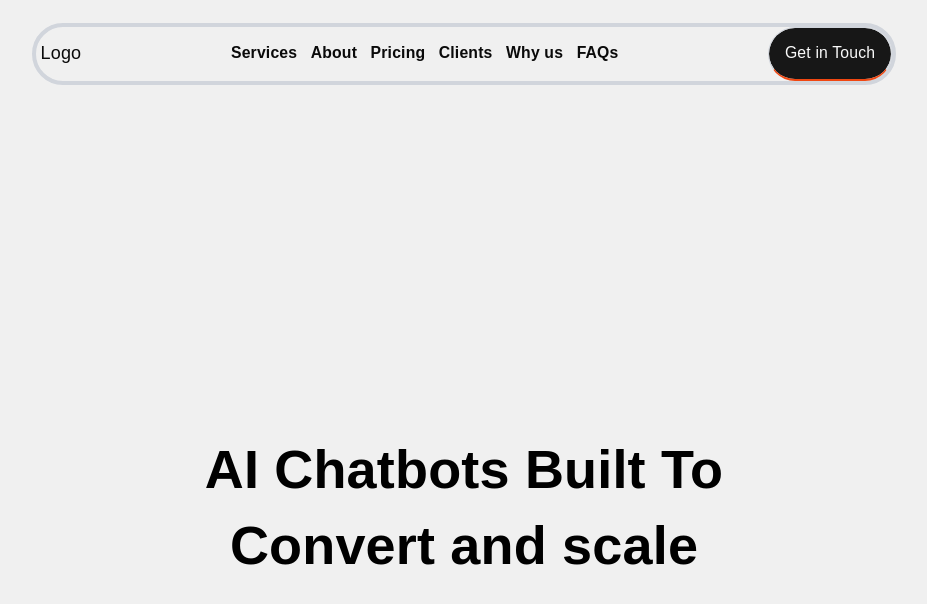
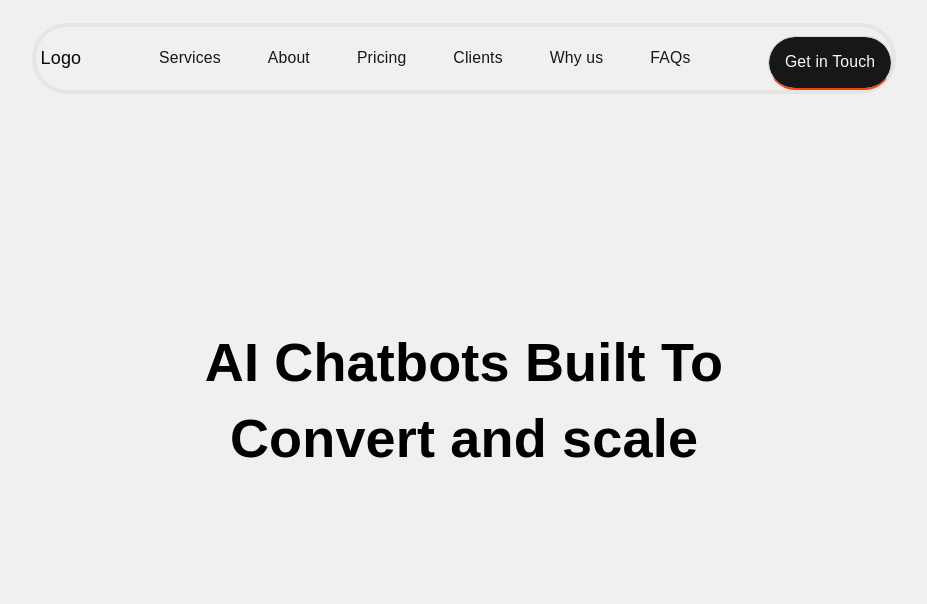
Before and after one commit to amuif/gsap-landing-page, a React (Vite) app: page / in a window 1280 px wide. Shown: the top 604 px of the page, without its empty margins (176-1103 px from the left). Built offline with nearby package versions, Linux system fonts and the light colour scheme.

Commit message:
feat:nav is done

```diff
--- a/src/App.tsx
+++ b/src/App.tsx
@@ -2,8 +2,10 @@ import Hero from "./components/hero";
 import NavBar from "./components/nav-bar";
 function App() {
   return (
-    <div className="font-sans">
-      <NavBar />
+    <div className="font-sans relative">
+      <div className="absolute top-0 left-0 w-full z-50">
+        <NavBar />
+      </div>
       <Hero />
     </div>
   );
--- a/src/components/nav-bar.tsx
+++ b/src/components/nav-bar.tsx
@@ -48,20 +48,22 @@ export default NavBar;
 
 const DesktopNavBar = () => {
   return (
-    <div className="w-full flex items-center justify-between  border-solid border-4 border-gray-300 rounded-full  pl-1 pr-0 ">
+    <div className="w-full flex items-center justify-between  border-solid border-4 border-[#E5E5E5] rounded-full  pl-1 pr-0 ">
       <div>
         <h1>Logo</h1>
       </div>
       <div>
-        <nav className="w-full flex flex-row gap-3 font-semibold text-sm">
+        <nav className="w-full flex flex-row gap-5 font-semibold text-sm">
           {NavLinks.map((link, index) => (
+            <Button variant='link'>
               <a key={index} href={link.href}>
                 {link.name}
               </a>
+            </Button>
           ))}
         </nav>
       </div>
-      <div>
+      <div className="mt-2">
         <GetInTouchButton text="Get in Touch" size={"xl"} />
       </div>
     </div>
@@ -74,14 +76,14 @@ const MobileNavBar = () => {
     <motion.div
       layout
       transition={{ duration: 0.4, ease: "easeInOut" }}
-  className="w-full border-solid border-4 p-1 overflow-hidden rounded-xl border-gray-300 "
+      className="w-full border-solid border-4 p-1 overflow-hidden rounded-xl border-[#E5E5E5] bg-white"
     >
       <div className="w-full flex justify-between items-center ">
         <div>Logo</div>
         <Button
           variant="ghost"
           onClick={() => setIsOpen(!isOpen)}
-      className="relative flex flex-col items-center justify-center w-12 h-12 gap-1.5"
+          className="relative flex flex-col items-center justify-center w-12 h-12 gap-1.5 bg-slate-100! rounded-full"
         >
           <div className={`bg-black w-5 h-0.5 rounded-full transition-all duration-300 ${isOpen ? "rotate-45 translate-y-1" : ""}`} />
           <div className={`bg-black w-5 h-0.5 rounded-full transition-all duration-300 ${isOpen ? "-rotate-45 -translate-y-1" : ""}`} />
@@ -106,7 +108,7 @@ const MobileNavBar = () => {
               ))}
             </nav>
             <div className="w-full">
-        <GetInTouchButton text="Get in Touch" size={"xl"}  className="w-full"/>
+              <GetInTouchButton text="Get in Touch" size={"xl"} className="w-full" />
             </div>
           </motion.div>
         )}
```
Lines whose indentation alone changed are shown as unchanged.
